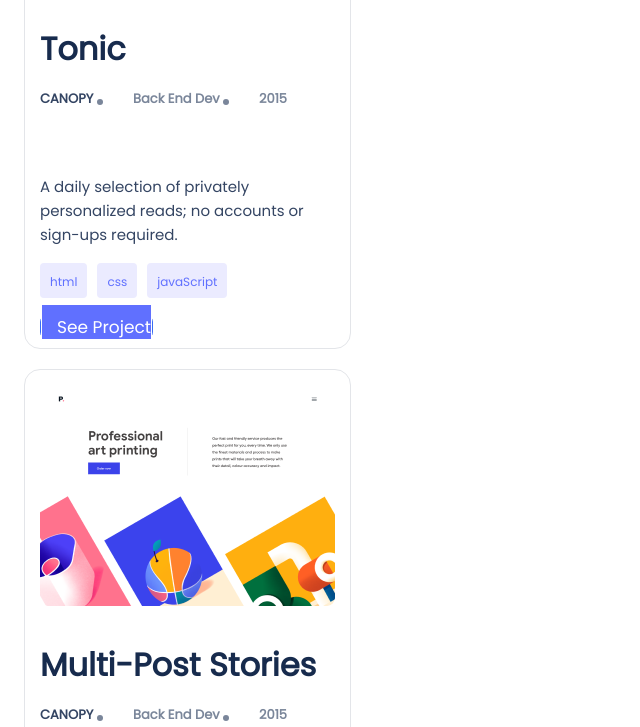
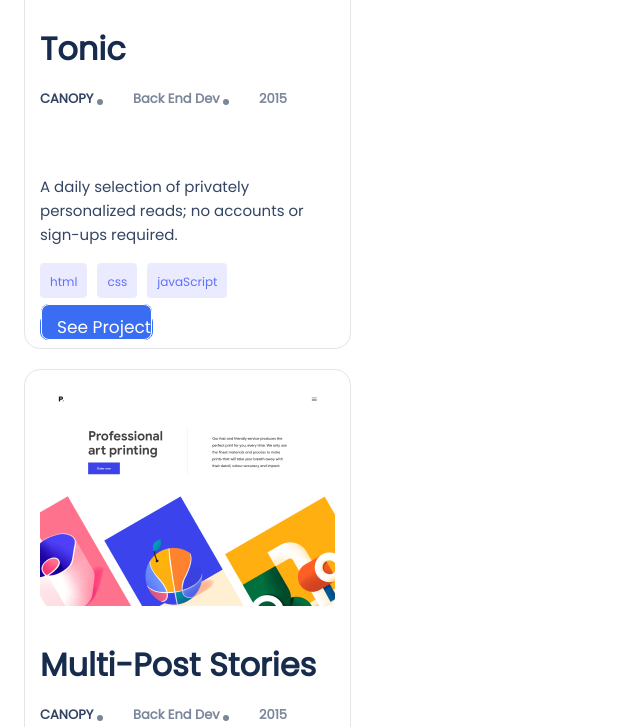
Before and after one commit to supreeti/PortfolioMobileFirst, a plain HTML site: page index.html in a window 1280 px wide. In both pictures the pointer is over the link 87 px from the left and 1146 px from the top of the page. Shown: the part 819-1546 px from the top of the page, without its empty margins (0-640 px from the left). Drawn offline with Linux system fonts and the light colour scheme.

Commit message:
resolve linter errors

```diff
--- a/index.css
+++ b/index.css
@@ -275,10 +275,16 @@
   .article3 button a:hover,
   .article4 button a:hover,
   .about_self_section button a:hover {
+    font-weight: 500;
+    font-size: 17px;
+    line-height: 24px;
     padding: 10px 0 0 15px;
     border: 1px solid #fff;
-    background-color: #6070ff;
+    background-color: #396df2;
     color: #fff;
+    text-align: center;
+    align-items: center;
+    border-radius: 8px;
   }
 
   .about_self_section {
```
